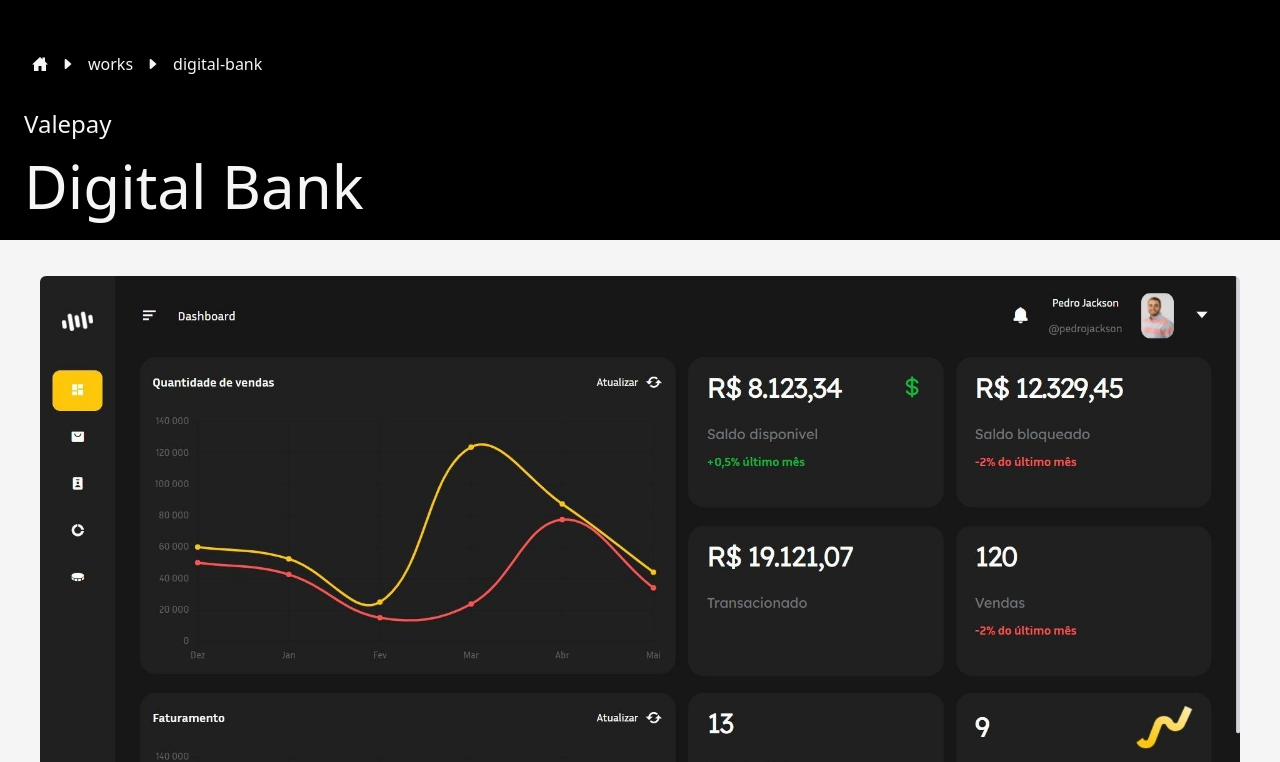
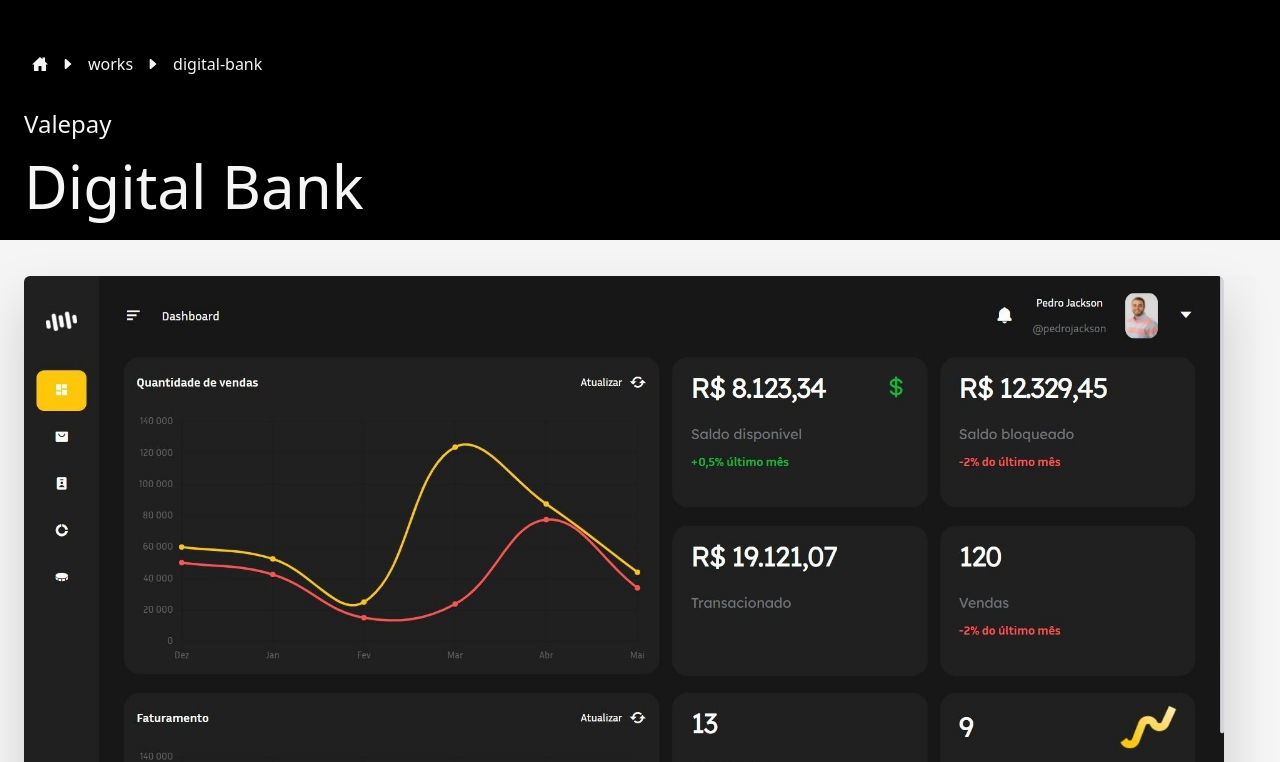
Before and after one commit to felipebetts/portfolio-2023, a Next.js app: page /works/digital-bank in a window 1280 px wide. Shown: the top 762 px of the page. Built offline with nearby package versions, Linux system fonts and the light colour scheme.

Commit message:
feat: create LazyImage

```diff
--- a/package.json
+++ b/package.json
@@ -13,6 +13,7 @@
     "@types/node": "18.13.0",
     "@types/react": "18.0.28",
     "@types/react-dom": "18.0.11",
+    "clsx": "^2.1.1",
     "eslint": "8.34.0",
     "eslint-config-next": "13.1.6",
     "next": "13.1.6",
--- /dev/null
+++ b/src/components/lazy-image.tsx
@@ -0,0 +1,51 @@
+import React, { useCallback, useState } from 'react'
+import Image from 'next/image'
+import { clsx } from 'clsx'
+
+interface Props {
+  alt: string
+  className: string
+  height: number
+  src: string
+  width: number
+}
+
+const LazyImage: React.FC<Props> = ({ alt, className, height, src, width }) => {
+  const [imageLoaded, setImageLoaded] = useState(false)
+
+  const handleImageLoaded = useCallback(() => {
+    setImageLoaded(true)
+  }, [])
+
+  console.log('imageLoaded:', imageLoaded)
+
+  return (
+    <div className={clsx('relative', className)}>
+      <div
+        className={clsx(
+          'absolute top-0 h-full w-full',
+          'aspect-[2] rounded-md bg-neutral-400',
+          'animate-pulse transition-opacity duration-300',
+          imageLoaded ? 'opacity-0' : 'opacity-100'
+        )}
+      ></div>
+      <div
+        className={clsx(
+          'transition-opacity duration-300',
+          imageLoaded ? 'opacity-100' : 'opacity-0'
+        )}
+      >
+        <Image
+          src={src}
+          width={width}
+          height={height}
+          alt={alt}
+          onLoad={handleImageLoaded}
+          className="rounded-md drop-shadow-2xl"
+        />
+      </div>
+    </div>
+  )
+}
+
+export default LazyImage
--- a/src/pages/works/digital-bank.tsx
+++ b/src/pages/works/digital-bank.tsx
@@ -1,3 +1,4 @@
+import LazyImage from '@/components/lazy-image'
 import WorkDetails from '@/components/works/work-details'
 import Image from 'next/image'
 import React from 'react'
@@ -6,12 +7,11 @@
   return (
     <WorkDetails sub="Valepay" title="Digital Bank">
       <section className="py-3">
-        <Image
+        <LazyImage
+          alt="cover"
           src="/images/valepay/1.jpg"
           height={600}
           width={1200}
-          alt="cover"
-          className="rounded-md mx-auto"
         />
       </section>
       <section className="py-3">
```
Also changed, not shown: 1 other file (tests, documents, lock files or other folders).
